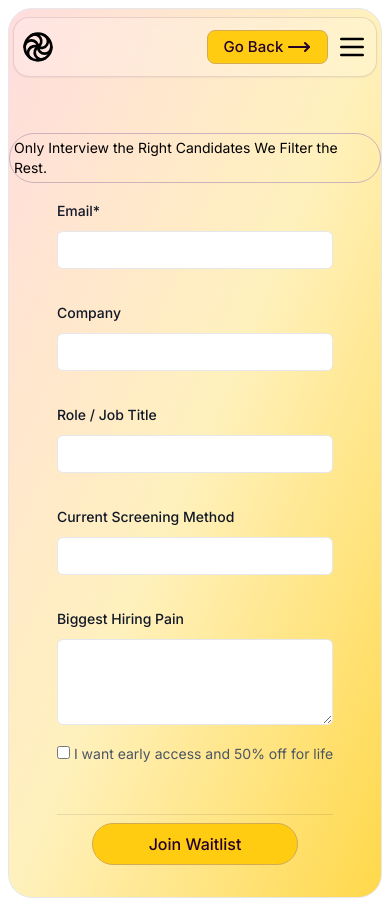
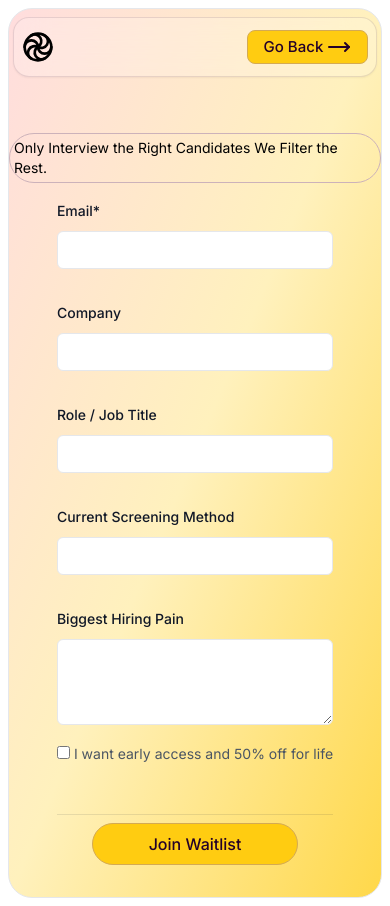
Before and after one commit to CodeStarGM/Codacty, a Next.js app: page /join in a window 390 px wide. Built offline with nearby package versions, Linux system fonts and the light colour scheme.

Commit message:
remove mobile menu

```diff
--- a/src/app/join/page.jsx
+++ b/src/app/join/page.jsx
@@ -1,15 +1,12 @@
 "use client";
 
-import Navbar from "@/components/Navbar";
 import { LoaderPinwheel, Menu, MoveRight } from "lucide-react";
 import Link from "next/link";
 import { useSearchParams } from "next/navigation";
 
-import React, { useState } from "react";
+import React from "react";
 
 export default function JoinWaitlist() {
-  const [email, setEmail] = useState("");
-
   const searchParams = useSearchParams();
   const businessEmail = searchParams.get("be");
 
@@ -39,15 +36,6 @@ export default function JoinWaitlist() {
                 <span>Go Back</span>
                 <MoveRight className="group-hover:translate-x-2 transition-all duration-300" />
               </Link>
-
-              <button
-                onClick={() => {
-                  setToggleMobileMenu(!toggleMobileMenu);
-                }}
-                className="lg:hidden flex"
-              >
-                <Menu className="size-8" />
-              </button>
             </div>
           </nav>
           {/* navbar end */}
```
